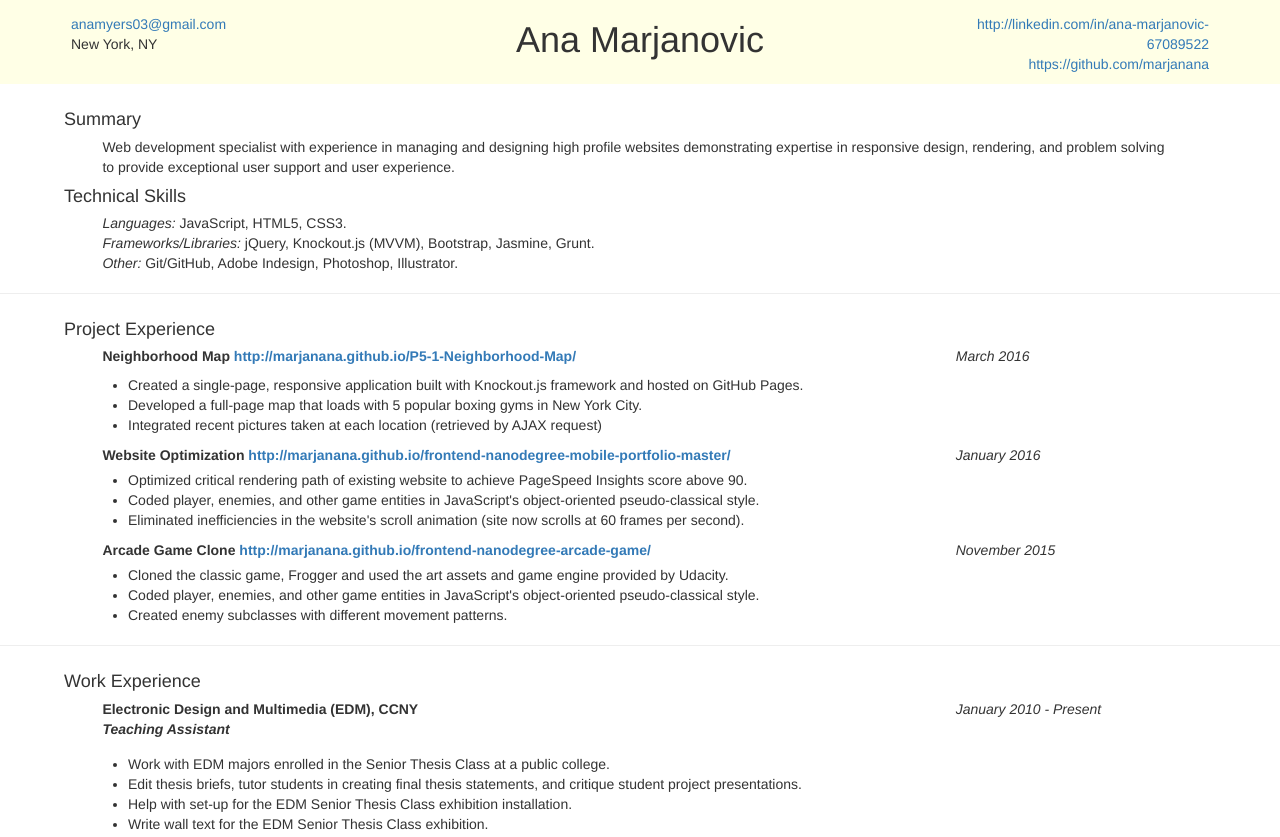
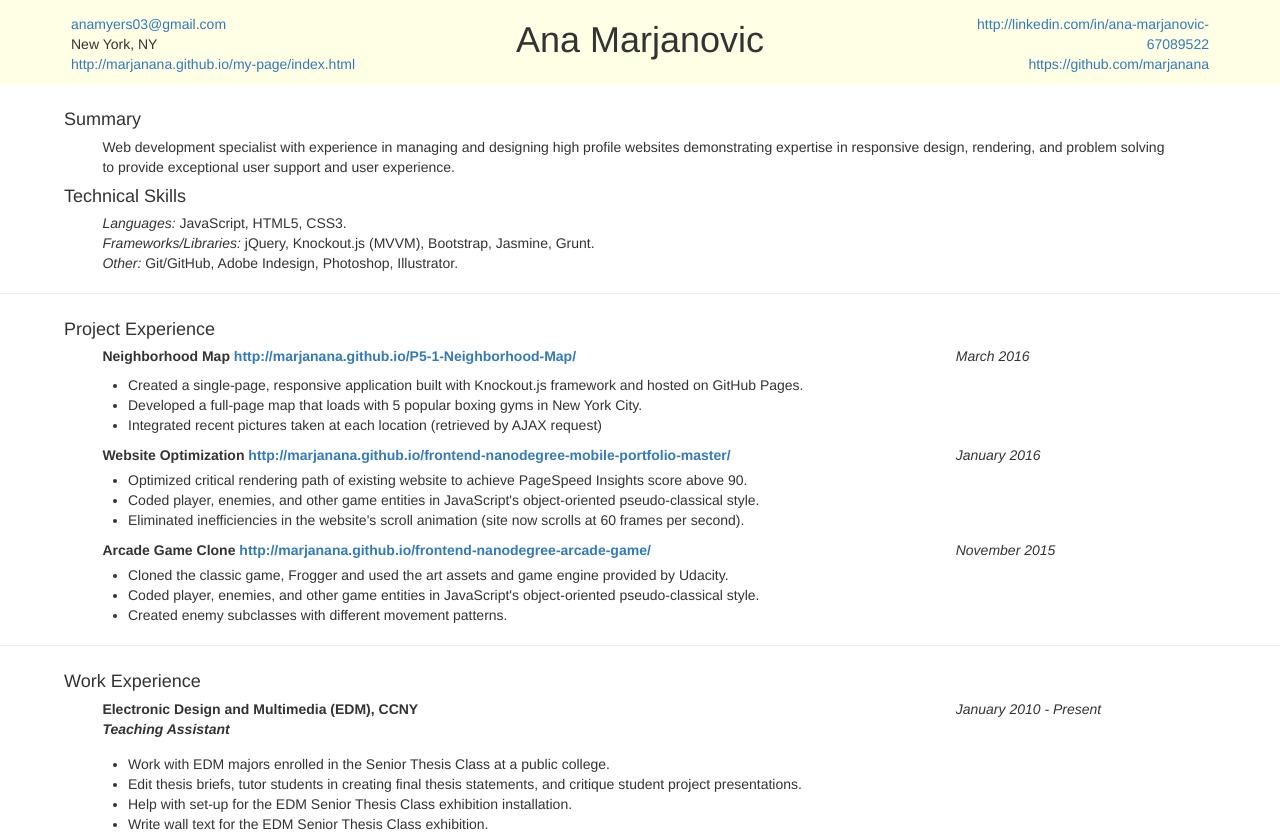
Before and after one commit to marjanana/Resume, a plain HTML site: page index.html in a window 1280 px wide. Shown: the top 837 px of the page. Drawn offline with Linux system fonts and the light colour scheme.

Commit message:
added webpage

```diff
--- a/index.html
+++ b/index.html
@@ -13,7 +13,8 @@
   <div class="container-fluid">
       <div class="row" id="header">
         <div class="col-md-4">
-          <p class="header-links"><a href="mailto:anamyers03@gmail.com">anamyers03@gmail.com</a> <br> New York, NY</p>
+          <p class="header-links"><a href="mailto:anamyers03@gmail.com">anamyers03@gmail.com</a> <br> New York, NY<br>
+                                  <a href="http://marjanana.github.io/my-page/index.html">http://marjanana.github.io/my-page/index.html</a></p>
         </div>
         <div class="col-md-4"><h1>Ana Marjanovic</h1></div>
         <div class="col-md-4">
```
Also changed, not shown: 1 other file.
